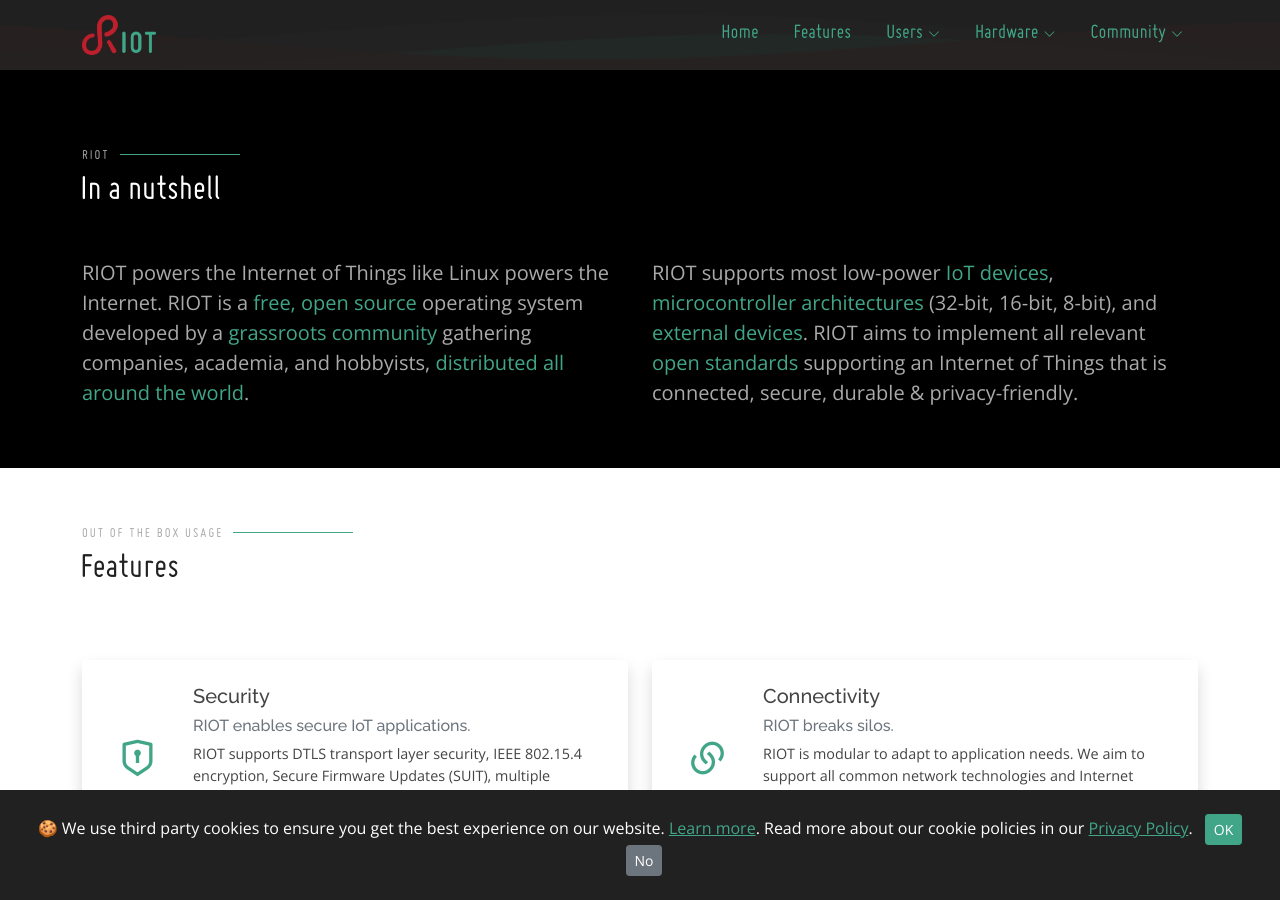
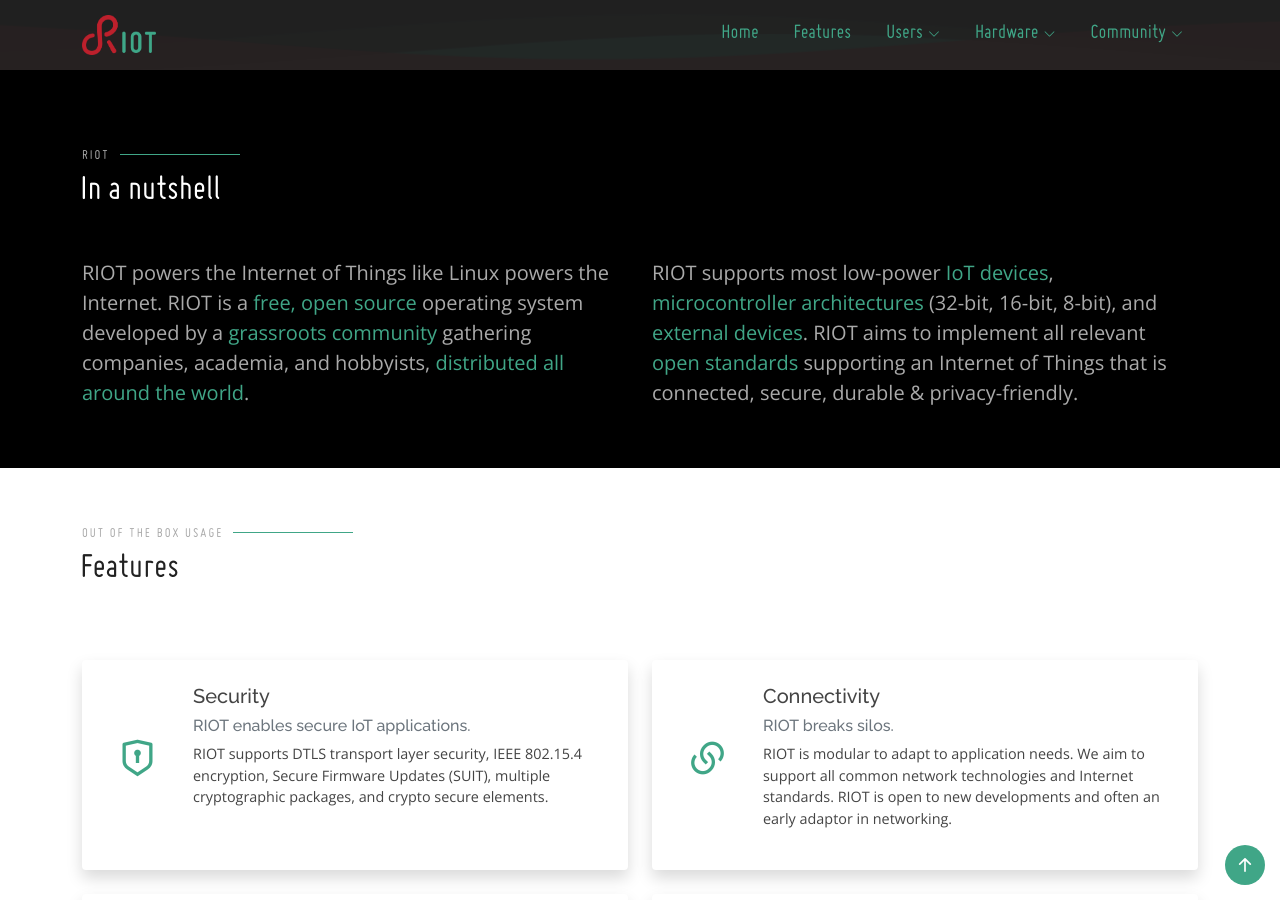
Before and after one commit to RIOT-OS/riot-os.org, a Jekyll site: the page built from index.html, in a window 1280 px wide and 900 px high, scrolled down 530 px. Built offline with Jekyll 4.4.1, drawn with Linux system fonts in a browser that asks for light colours; some web fonts are replaced; some of the changed text lies outside the part shown.

Commit message:
Remove cookie banner

```diff
--- a/_includes/cookie-alert.html
+++ /dev/null
@@ -1,12 +0,0 @@
-<div class="w-100 p-4 rounded-0 fixed-bottom text-center cookiealert" role="alert">
-    &#x1F36A; We use third party cookies to ensure you get the best experience on our website.
-    <a href="https://gdpr.eu/cookies/" target="_blank">Learn more</a>.
-    Read more about our cookie policies in our <a href="{%link privacy-policy.html %}">Privacy Policy</a>.
-
-    <button type="button" class="btn btn-primary btn-sm acceptcookies ms-2">
-        OK
-    </button>
-    <button type="button" class="btn btn-secondary btn-sm rejectcookies ms-2">
-        No
-    </button>
-</div>
--- a/_layouts/base.html
+++ b/_layouts/base.html
@@ -46,7 +46,6 @@
   {% include footer.html %}
   <a href="#" class="back-to-top d-flex align-items-center justify-content-center"><i class="bi bi-arrow-up-short"></i></a>
 
-  {% include cookie-alert.html %}
   <!-- Vendor JS Files -->
   <script src="{{ "assets/vendor/aos/aos.js" | relative_url }}"></script>
   <script src="{{ "assets/vendor/bootstrap/js/bootstrap.bundle.min.js" | relative_url }}"></script>
@@ -60,7 +59,6 @@
 
   <!-- Template Main JS File -->
   <script src="{{ "assets/js/main.js" | relative_url }}"></script>
-  <script src="{{ "assets/js/cookie-alert.js" | relative_url }}"></script>
 
 </body>
 
--- a/_sass/components/cookie-alert.scss
+++ /dev/null
@@ -1,17 +0,0 @@
-.cookiealert {
-    background-color: $dark;
-    color: $light;
-    opacity: 0;
-    transform: translateY(100%);
-    transition: all 500ms ease-out;
-    visibility: hidden;
-    &.show {
-        opacity: 1;
-        visibility: visible;
-        transform: translateY(0%);
-        transition-delay: 1000ms;
-    }
-    a {
-        text-decoration: underline;
-    }
-}
--- a/assets/css/main.scss
+++ b/assets/css/main.scss
@@ -16,7 +16,6 @@
 @import "pages/index";
 @import "pages/use-case";
 
-@import "components/cookie-alert";
 @import "components/header";
 @import "components/navbar";
 @import "components/simple-page-header";
--- a/assets/js/cookie-alert.js
+++ /dev/null
@@ -1,102 +0,0 @@
-/*
- * Based on Bootstrap Cookie Alert by Wruczek, adapted to use in riot-os.org
- * https://github.com/Wruczek/Bootstrap-Cookie-Alert
- * Released under MIT license
- */
-
-/**
- * Script to keep track of user's preference regarding cookies. When the user expresses the choice
- * a cookie is stored for 12 months with the decision.
- *
- * See https://gdpr.eu/cookies/
- *
- * Events generated by the script:
- *  - "cookiesAccepted": Triggered on load if the cookie is present and states
- *          that the user accepted the usage of cookies. Triggered when the user
- *          accepts the cookies.
- *  - "cookiesRejected": Triggered on load if the cookie is present and states
- *          that the user rejected the usage of cookies. Triggered when the user
- *          rejects the cookies.
- *  - "cookiesAlertAccept": Triggered when the user accepts the cookies.
- *  - "cookiesAlertReject": Triggered when the user rejects the cookies.
- */
-
-(function () {
-    "use strict";
-
-    const cookieName = "cookie_notice_accepted";
-    var cookieAlert = document.querySelector(".cookiealert");
-    var acceptCookies = document.querySelector(".acceptcookies");
-    var rejectCookies = document.querySelector(".rejectcookies");
-
-    if (!cookieAlert) {
-       return;
-    }
-
-    cookieAlert.offsetHeight; // Force browser to trigger reflow (https://stackoverflow.com/a/39451131)
-
-    // Try to find the cookieName cookie
-    var cookie = getCookie(cookieName);
-
-    switch (cookie) {
-        // Cookies were accepted at some point already
-        case "true":
-            window.dispatchEvent(new Event("cookiesAccepted"));
-            break;
-
-        // Cookies were rejected at some point already
-        case "false":
-            window.dispatchEvent(new Event("cookiesRejected"));
-            break;
-
-        // Could not find a valid cookie
-        default:
-            cookieAlert.classList.add("show");
-    }
-
-    // When clicking on the agree button, create a 1 year
-    // cookie to remember user's choice and close the banner
-    acceptCookies.addEventListener("click", function () {
-        setCookie(cookieName, true, 365);
-        cookieAlert.classList.remove("show");
-
-        // dispatch the accept event
-        window.dispatchEvent(new Event("cookieAlertAccept"))
-        window.dispatchEvent(new Event("cookiesAccepted"))
-    });
-
-    // When clicking on the reject button, create a 1 year
-    // cookie to remember user's choice and close the banner
-    rejectCookies.addEventListener("click", function () {
-        setCookie(cookieName, false, 365);
-        cookieAlert.classList.remove("show");
-
-        // dispatch the reject event
-        window.dispatchEvent(new Event("cookieAlertReject"))
-        window.dispatchEvent(new Event("cookiesRejected"))
-    });
-
-    // Cookie functions from w3schools
-    function setCookie(cname, cvalue, exdays) {
-        var d = new Date();
-        d.setTime(d.getTime() + (exdays * 24 * 60 * 60 * 1000));
-        var expires = "expires=" + d.toUTCString();
-        document.cookie = cname + "=" + cvalue + ";" + expires + ";path=/";
-    }
-
-    function getCookie(cname) {
-        var name = cname + "=";
-        var decodedCookie = decodeURIComponent(document.cookie);
-        var ca = decodedCookie.split(';');
-        for (var i = 0; i < ca.length; i++) {
-            var c = ca[i];
-            while (c.charAt(0) === ' ') {
-                c = c.substring(1);
-            }
-            if (c.indexOf(name) === 0) {
-                return c.substring(name.length, c.length);
-            }
-        }
-        return "";
-    }
-})();
--- a/assets/js/main.js
+++ b/assets/js/main.js
@@ -245,27 +245,4 @@
       })
     });
   });
-
-  /**
-   * Create an 'iframe' element which shows the mastofeed
-   */
-  function loadMastodonTimeline() {
-    let iframe = document.createElement('iframe');
-    let timeline = $("#mastodon-timeline");
-
-    iframe.src = "https://www.riot-os.org/mastofeed/apiv2/feed?replies=false&boosts=false&theme=light&size=90.9";
-    iframe.title = "@RIOT_OS mastodon feed";
-    iframe.width = "100%";
-    iframe.height = "100%";
-    timeline.children('.placeholder').remove()
-    timeline.append(iframe);
-  }
-
-  /**
-   * We need to wait until we know the user accepts using third party cookies
-   */
-  $(window).on("cookiesAccepted", () => {
-    loadMastodonTimeline();
-  });
-
 })()
--- a/index.html
+++ b/index.html
@@ -369,12 +369,7 @@
 
         <div class="row">
           <div class="col-12 col-md-8 col-lg-4 offset-md-2 offset-lg-0 p-1 border border-1 rounded-1" id="mastodon-timeline">
-            <div class="placeholder h-100">
-              <div class="col d-flex flex-column justify-content-center align-items-center h-100">
-                <i class="ri-mastodon-fill text-center align-text-bottom"></i>
-                <a href="https://floss.social/@RIOT_OS" target="_blank">Follow us on Mastodon! @RIOT_OS@floss.social</a>
-              </div>
-            </div>
+            <iframe src="https://www.riot-os.org/mastofeed/apiv2/feed?replies=false&boosts=false&theme=light&size=90.9" title="@RIOT_OS mastodon feed" width="100%" height="100%"></iframe>
           </div>
           <hr class="d-block d-lg-none mt-5">
           <div class="col-12 col-md-6 col-lg-4">
```
